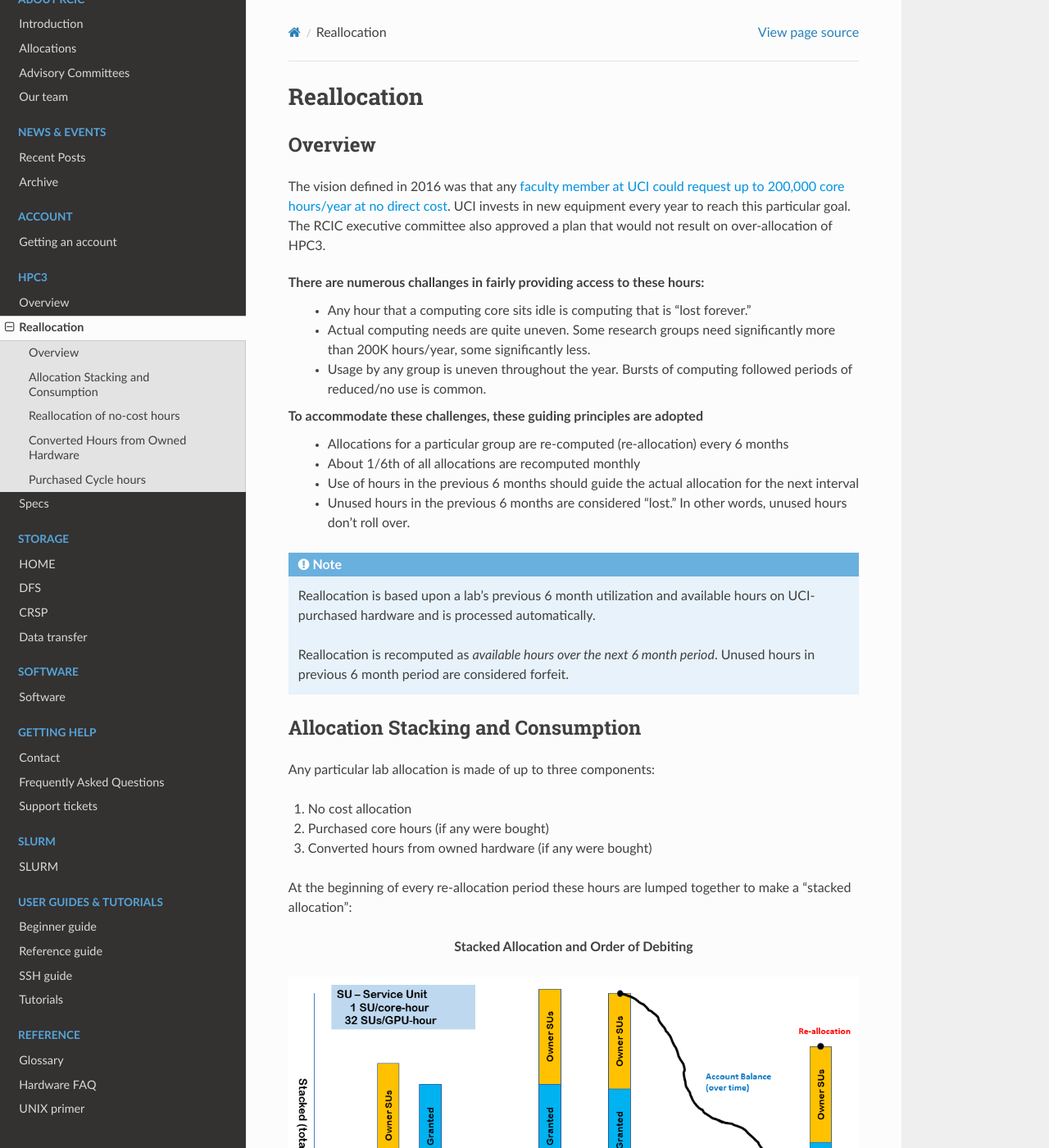
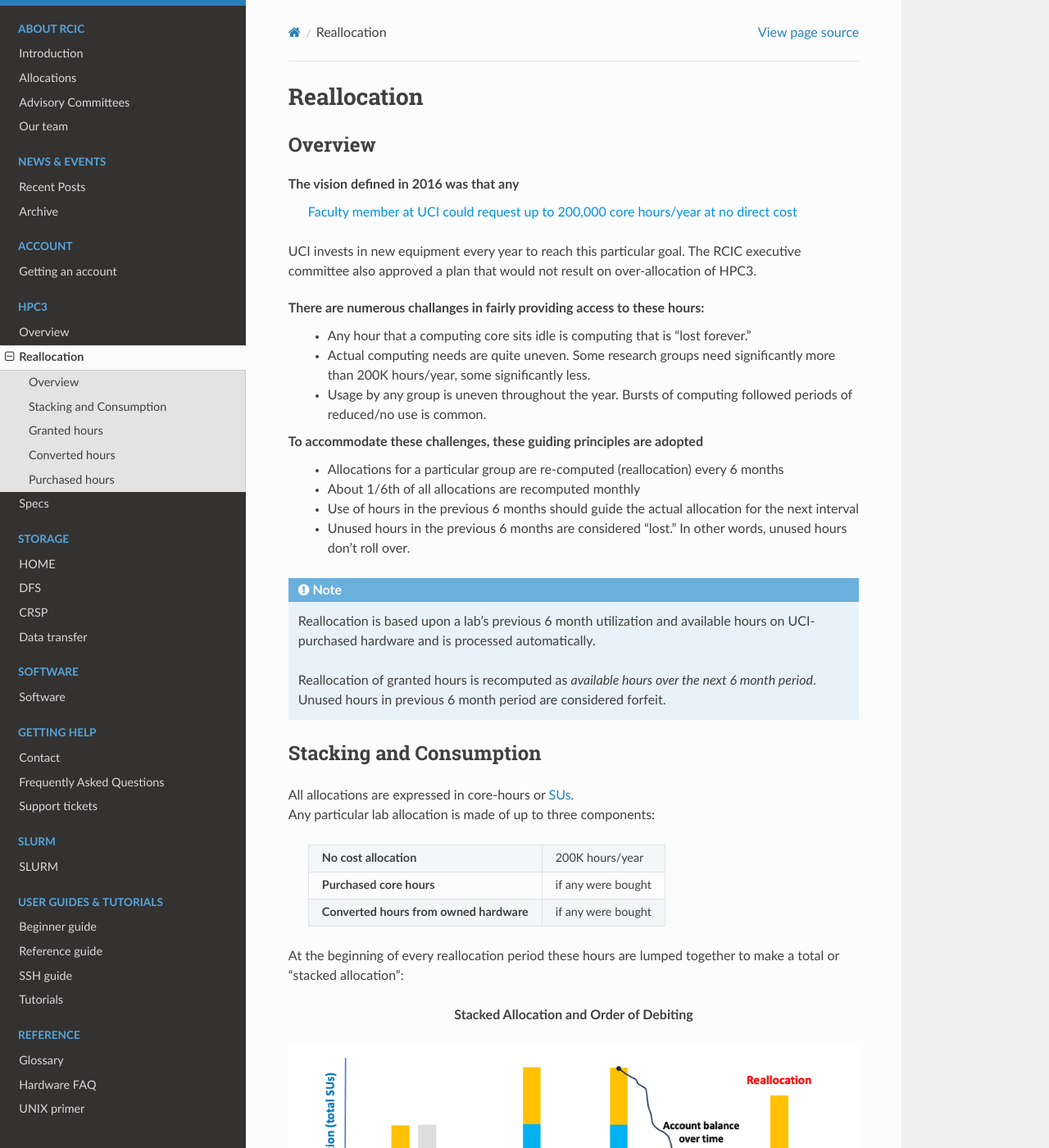
Before and after one commit to RCIC-UCI-Public/website-rcic, a Sphinx documentation site: the page built from docs/source/hpc3/reallocations.rst, in a window 1280 px wide and 1400 px high. Shown: the whole window at 82% size. Built offline with Sphinx 7.4.7 and the Read the Docs theme 2.0.0, drawn with Linux system fonts in a browser that asks for light colours; some of the changed text lies outside the part shown.

Commit message:
finalize reallocation page. Move SU definition to glossary, update stacking image

```diff
--- a/docs/source/hpc3/reallocations.rst
+++ b/docs/source/hpc3/reallocations.rst
@@ -6,8 +6,10 @@
 Overview
 --------
 
-The vision defined in 2016 was that any :bluelight:`faculty member at UCI could request up to 200,000 core hours/year at
-no direct cost`. UCI invests in new equipment every year to reach this particular goal. The RCIC executive committee
+The vision defined in 2016 was that any
+  :bluelight:`Faculty member at UCI could request up to 200,000 core hours/year at no direct cost`
+
+UCI invests in new equipment every year to reach this particular goal. The RCIC executive committee
 also approved a plan that would not result on over-allocation of HPC3.
 
 **There are numerous challanges in fairly providing access to these hours**:
@@ -16,7 +18,7 @@
    * Usage by any group is uneven throughout the year. Bursts of computing followed periods of reduced/no use is common.
 
 **To accommodate these challenges, these guiding principles are adopted**
-   * Allocations for a particular group are re-computed (re-allocation) every 6 months
+   * Allocations for a particular group are re-computed (reallocation) every 6 months
    * About 1/6th of all allocations are recomputed monthly
    * Use of hours in the previous 6 months should guide the actual allocation for the next interval
    * Unused hours in the previous 6 months are considered "lost."  In other words, unused hours don't
@@ -25,41 +27,50 @@
 .. note:: Reallocation is based upon a lab’s previous 6 month utilization and available hours
           on UCI-purchased hardware and is processed automatically.
 
-          Reallocation is recomputed as *available hours over the next 6 month period*.
-          Unused hours in previous 6 month period are considered forfeit.
+          | Reallocation of granted hours is recomputed as *available hours over the next 6 month period*.
+          | Unused hours in previous 6 month period are considered forfeit.
 
 .. _allocation stacking:
 
-Allocation Stacking and Consumption
------------------------------------
+Stacking and Consumption
+------------------------
 
-Any particular lab allocation is made of up to three components:
+| All allocations are expressed in core-hours or :term:`SUs`.
+| Any particular lab allocation is made of up to three components:
 
-1. No cost allocation
-2. Purchased core hours  (if any were bought)
-3. Converted hours from owned hardware (if any were bought)
+  ============================================ =====================
+  **No cost allocation**                       200K hours/year
+  -------------------------------------------- ---------------------
+  **Purchased core hours**                     if any were bought
+  -------------------------------------------- ---------------------
+  **Converted hours from owned hardware**      if any were bought
+  ============================================ =====================
 
-At the beginning of every re-allocation period these hours are lumped together to make a "stacked allocation":
+At the beginning of every reallocation period these hours are lumped together
+to make a total or "stacked allocation":
+
+.. _stacked allocation:
 
 .. centered:: Stacked Allocation and Order of Debiting
 
 .. image:: images/Stacked-Allocation.png
+   :align: center
    :alt: Stacked Allocation and Order of Debiting
 
-There are six different stacking scenarios with the most common being: Granted-only, Granted+Owner, and
-Granted+Recharge.
+There are six different stacking scenarios with the most common being: granted only, granted+owner, and
+granted+recharge.
 
-The image also shows the order in which :term:`SUs` (or core-hours)  are debited from an account.
-This ordering is important when RCIC recomputes how many granted hours should be given during re-allocation.
+Order of debiting stacked allocation:
+  | 1. owner SUs
+  | 2. granted Sus
+  | 3. recharge SUs
 
-.. important:: | All allocations are SUs charged at:
-               | * 1SU/core-hour  for CPU,  most users only work with CPU cores
-               | * 32SUs/core-hour for GPU.
+This ordering is important when RCIC recomputes how many granted hours should be given during reallocation.
 
 .. _no-cost reallocation:
 
-Reallocation of no-cost hours
------------------------------
+Granted hours
+-------------
 
 The total number of hours UCI can grant to faculty is limited by number of UCI-owned resources and the total request
 from faculty. To support the largest number of requests possible, RCIC allocates granted hours based upon actual use
@@ -71,7 +82,7 @@
 
 .. _allocaiton bins:
 
-.. table:: Allocation Bins for Granted SUs (Core hours)
+.. table:: Allocation Bins for Granted SUs
    :class: noscroll-table
 
    +----------------+------------------------------+
@@ -124,10 +135,10 @@
 
 .. _converted hours:
 
-Converted Hours from Owned Hardware
------------------------------------
+Converted hours
+---------------
 
-Hours (SUs) converted from owner hardware are not binned. They are computed for
+Core-hours (SUs) converted from owner hardware are not binned. They are computed for
 what the hardware could deliver over the next  6 month period using the formula:
 
 .. math:: SUs = ((Number_{cores} + 32 * Number_{GPUs}) * 8760 hours/year * .95)/2
@@ -142,8 +153,8 @@
 
 .. _purchased hours:
 
-Purchased Cycle hours
----------------------
+Purchased hours
+---------------
 
 Purchased cycle hours are expected to be used within 1 year and should be used on fairly regular basis.
 As per MOU for cycle purchases, unused cycles are forfeit after 18 months.
--- a/docs/source/references/glossary.rst
+++ b/docs/source/references/glossary.rst
@@ -43,4 +43,7 @@
      resources at a time. See `definition of UNIX <https://www.techtarget.com/searchdatacenter/definition/Unix>`_
 
    SUs
-     Service Units. Same as computing core-hours.
+     Service Units are core-hours. All allocations are service units with cores being charged:
+
+     * 1 SU/core-hour for CPU (most users only work with CPU cores).
+     * 32 SUs/core-hour for GPU.
```
Also changed, not shown: docs/source/hpc3/images/Stacked-Allocation.png.
